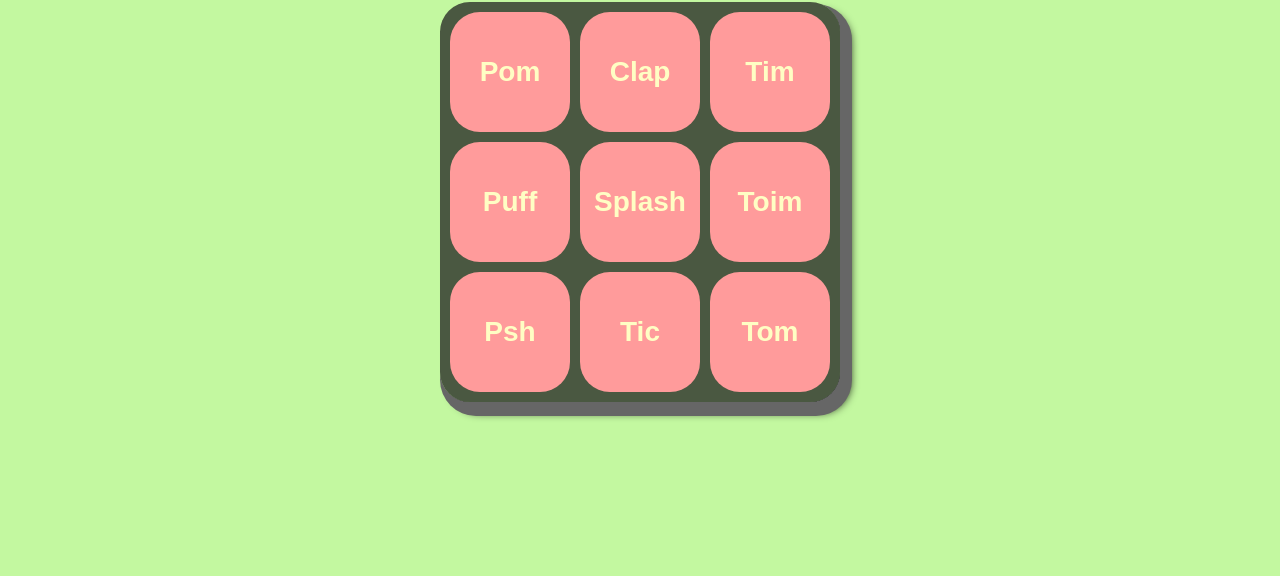
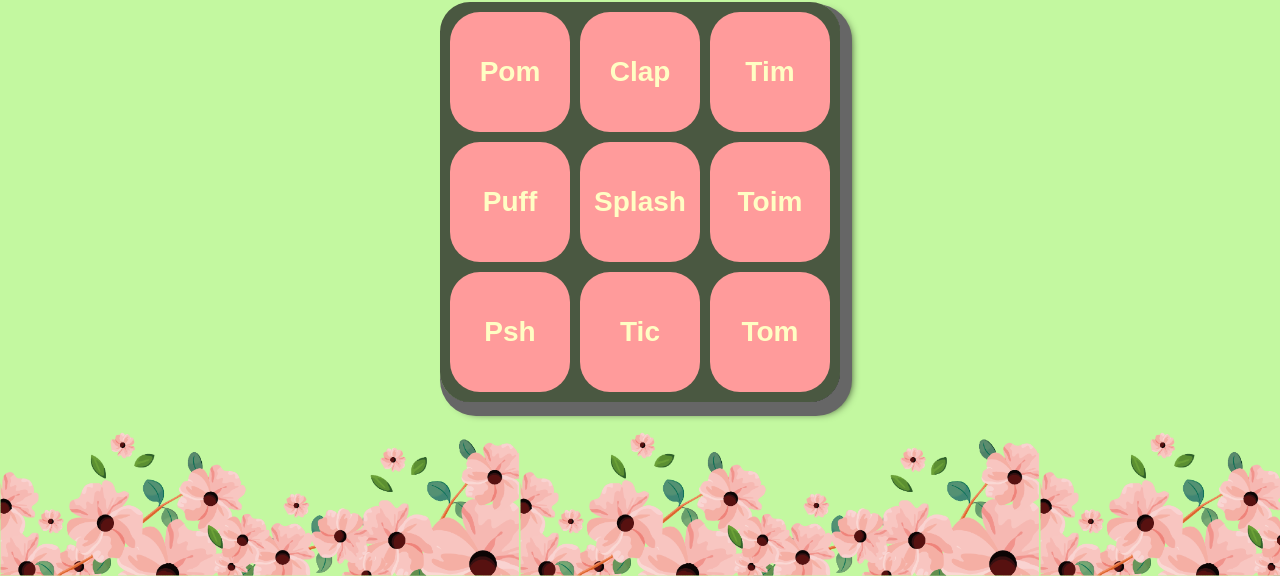
Before and after one commit to perola-kise/soundboard, a plain HTML site: page index.html in a window 1280 px wide. Shown: the part 224-800 px from the top of the page. Drawn offline with Linux system fonts and the light colour scheme; the site is published under a folder, as on GitHub Pages, so addresses that start at the root find nothing; a web font is replaced by a local one.

Commit message:
estilos.css

```diff
--- a/css/estilos.css
+++ b/css/estilos.css
@@ -14,7 +14,7 @@
 body {
   align-items: center;
   background: #c3f8a0;
-  background-image: url('/soundboard/images/pinkflower01.png') ;
+  background-image: url('../images/pinkflower01.png') ;
   background-repeat: repeat-x;
   background-size: contain;
   display: flex;
```
